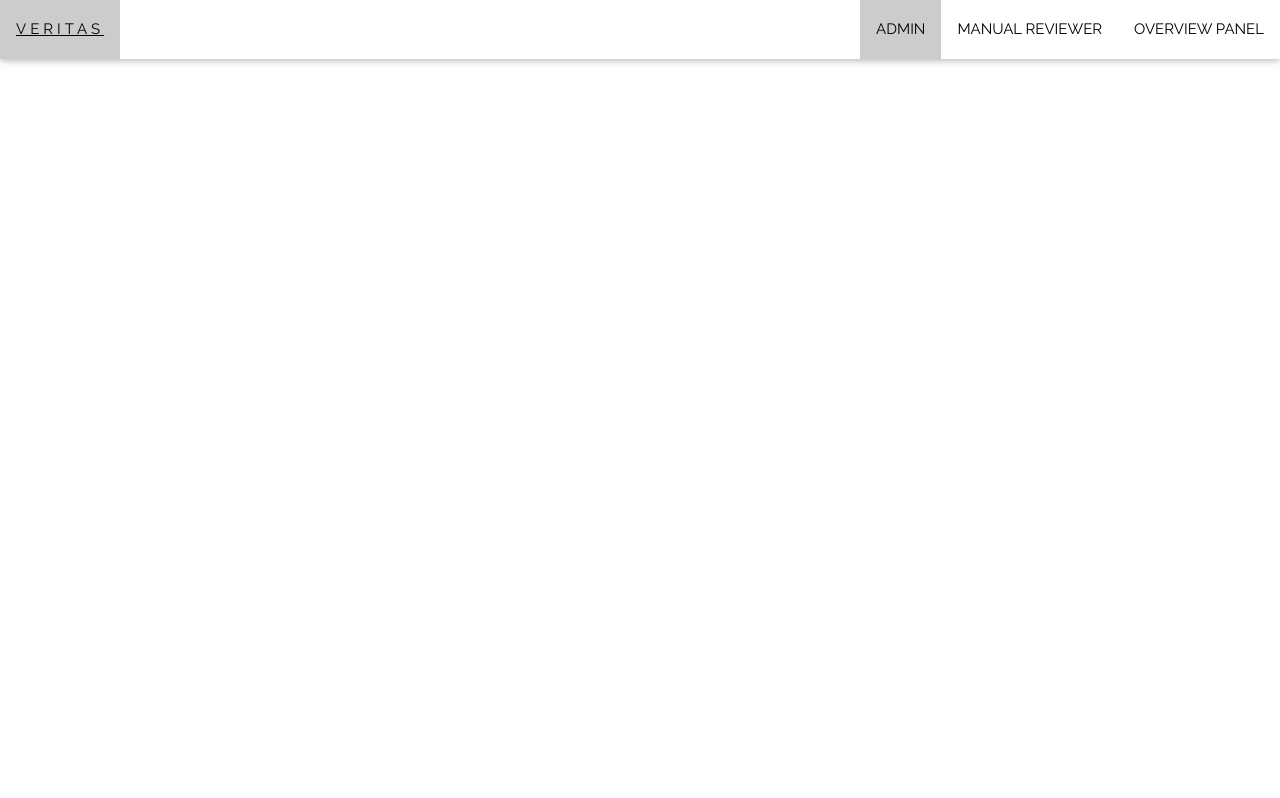
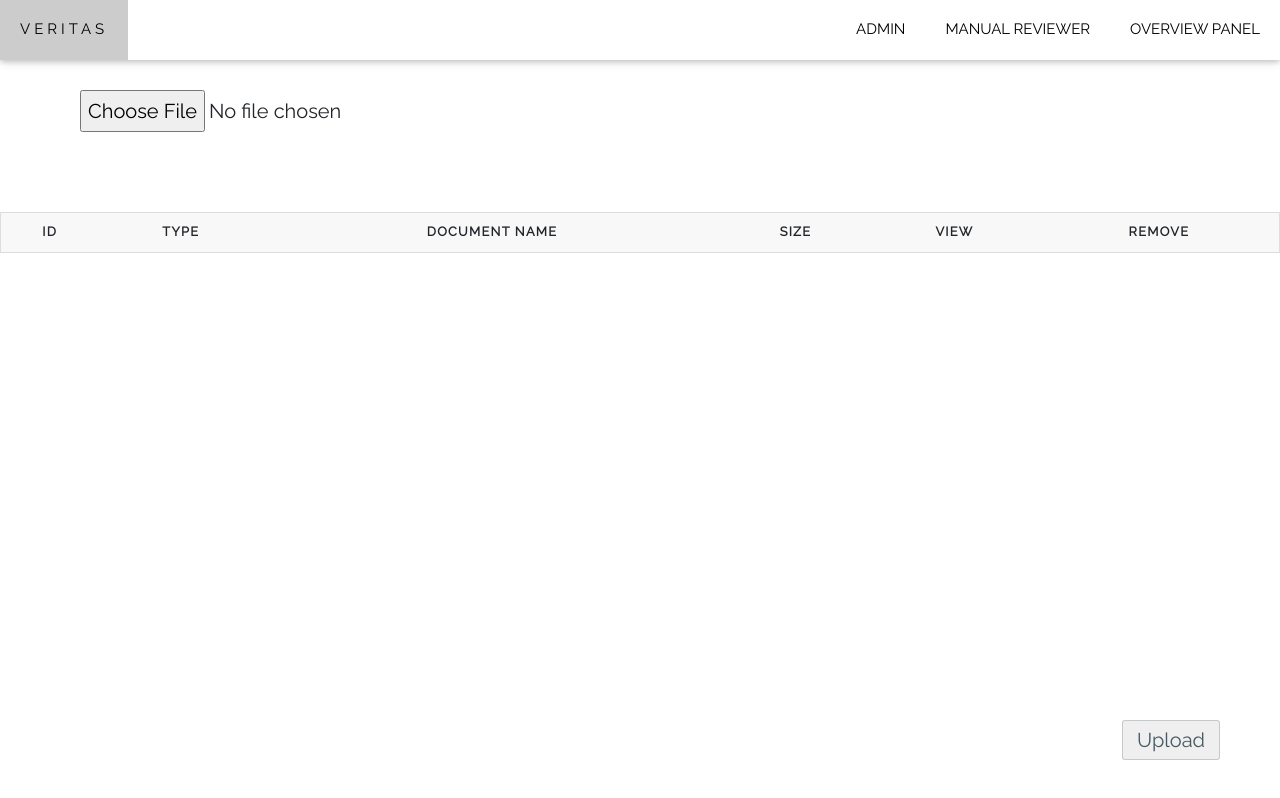
Before and after one commit to gauravghati/Technology-Assisted-Review-frontend, a React (Create React App) app: page /admin/1 in a window 1280 px wide. Built offline with nearby package versions, Linux system fonts and the light colour scheme.

Commit message:
admin page updated

```diff
--- a/package.json
+++ b/package.json
@@ -18,6 +18,7 @@
     "prop-types": "^15.8.1",
     "react": "^17.0.2",
     "react-dom": "^17.0.2",
+    "react-google-charts": "^4.0.0",
     "react-router-dom": "^6.2.1",
     "react-scripts": "5.0.0",
     "web-vitals": "^2.1.2"
--- a/src/AdminTraining.js
+++ b/src/AdminTraining.js
@@ -1,14 +1,91 @@
-import React from 'react'
+import React, { useState, useEffect } from 'react'
+import PictureAsPdfIcon from '@mui/icons-material/PictureAsPdf';
+import LaunchIcon from '@mui/icons-material/Launch';
+import DeleteIcon from '@mui/icons-material/Delete';
+import { Button } from '@mui/material';
 
 export default function AdminTraining() {
+    var [files, setFiles] = useState([]);
+    var [changeed, setChanged] = useState(false);
+
+    function handleFile(e) {
+        var arr = Array.from( e.target.files );
+        setFiles( arr );
+    }
+
+    function removeEle( idx ) {
+        var temp = files;
+        temp.splice(idx, 1);
+        setFiles( temp );
+        setChanged( !changeed );
+    }
+
+    useEffect(() => {
+        console.log( "useeffect called!" );
+    }, [changeed]);
+
     return (
         <div>
-            <h1>Admin's Page</h1>
-            <h1>Admin's Page</h1>
-            <h1>Admin's Page</h1>
-            <h1>Admin's Page</h1>
-            <h1>Admin's Page</h1>
-            <h1>Admin's Page</h1>
+            <div className="filterAndSearch">
+                <input className='chooseFolder'
+                    directory=""
+                    webkitdirectory=""
+                    type="file"
+                    onChange={ handleFile }
+                />
+            </div>
+
+            <table>
+                <thead>
+                    <tr>
+                        <th>id</th>
+                        <th>Type</th>
+                        <th>Document Name</th>
+                        <th>Size</th>
+                        <th>View</th>
+                        <th>Remove</th>
+                    </tr>
+                </thead>
+                <tbody> {
+                    files.map( (file, i) => {
+                        return <tr key={i} >
+                            <td> { i + 1 } </td>
+                            <td> {
+                                <PictureAsPdfIcon/>
+                            } </td>
+
+                            <td>{
+                                file.name
+                            } </td>
+
+                            <td>{
+                                file.size
+                            } </td>
+
+                            <td>
+                                <Button > {
+                                    <LaunchIcon/>
+                                } </Button>
+                            </td>
+
+                            <td>
+                                <Button onClick={ (i) => removeEle(i) } > {
+                                        <DeleteIcon/>
+                                } </Button>
+                            </td>
+
+                        </tr>
+                    })
+                }
+                </tbody>
+            </table>
+
+            <div className="admin-upload-button">
+                <button className='buttonNext' >
+                    Upload
+                </button>
+            </div>
+
         </div>
     )
 }
--- a/src/App.js
+++ b/src/App.js
@@ -1,6 +1,7 @@
 import React from "react";
 import ReviewerScreen from "./ReviewerScreen";
 import OverviewPanel from "./OverviewPanel";
+import AdminTraining from "./AdminTraining";
 import Nav from "./components/Nav";
 import './css/w3.css';
 import './css/style.css';
@@ -13,7 +14,7 @@ function App() {
         <div className="App">
           <Nav num = "1" />
           <Routes>
-            {/* <Route path="/admin/1" element = {  } /> */}
+            <Route path="/admin/1" element = { <AdminTraining/> } />
             <Route path="/reviewer/1" element = { <ReviewerScreen/> } />
             <Route path="/reviewer/2" element = { <OverviewPanel/> } />
           </Routes>
--- a/src/OverviewPanel.js
+++ b/src/OverviewPanel.js
@@ -15,13 +15,13 @@ import Pagination from './components/pagination.js'
 const BASE_URL_BACKEND = "http://localhost:8000/"
 const BASE_URL_FRONTEND = "http://localhost:3000/"
 
-
 export default function OverviewPanel() {
     var [documents, setDocuments] = useState();
     var [modalOpen, setModalOpen] = useState(false);
-    var [currDoc, setCurrDoc] = useState();
+    var [currDocIdx, setCurrDocIdx] = useState();
     var [ddChanged, setddChanged] = useState(true);
     var [pageOfItems, setPageOfItems] = useState([]);
+    var [documentIndexList, setDocumentIndexList] = useState([]);
 
     const labelArr = ["Label 0", "Label 1", "Label 2", "Label 3"];
     const statusArr = ["Manually Reviewer", "Auto Reviewer"];
@@ -81,6 +81,13 @@ export default function OverviewPanel() {
                 } )
             }
         }
+
+        // creating documentIndexList to pass it to Reviewer's screen
+        var docIdxList = [];
+        for( let i = 0; i < jsondata.length; i++ )
+            docIdxList.push( jsondata[i].id );
+
+        setDocumentIndexList( docIdxList );
         setDocuments(jsondata);
     }
 
@@ -106,12 +113,12 @@ export default function OverviewPanel() {
 
     function linkButtonClicked( num ) {
         setModalOpen(!modalOpen);
-        setCurrDoc(num);
+        setCurrDocIdx( num );
     }
 
     useEffect(() => {
         fetchtheAPI();
-    }, [ddChanged]);
+    }, [ddChanged, modalOpen]);
 
     if(!documents) return (<> Loading... </>);
 
@@ -119,27 +126,23 @@ export default function OverviewPanel() {
         multiselectContainer: {
             'width': '250px',
             'float': 'left',
-            'padding': '5px 10px',
+            'padding': '5px 10px'
         },
     }
 
     return (
         <div>
-            <div className="filter-dropdowns">
-                <div className="search">
-                    <input type="text" placeholder="Search Documents" />
-                    <div className="pickrandom" >
-                        <button onClick={ () => linkButtonClicked( "3" ) } >
+            <div className="filterAndSearch">
+                <div className="search_box">
+                    <input className='search_input' type="text" placeholder="Search Documents" />
+                    <button className='overviewButtons' onClick={ () => linkButtonClicked( Math.floor( Math.random() * documentIndexList.length ) ) } >
                         <ShuffleIcon/>
                         <font className="textpickrandom" >Pick Random</font>
                     </button>
-                    </div>
-                    <div className="resetbutton" >
-                        <button onClick={resetFilters} >
+                    <button className='overviewButtons' onClick={resetFilters} >
                         <RestartAltIcon/>
                         <font className="textpickrandom" >Reset Filters</font>
                     </button>
-                    </div>
                 </div>
 
                 <div className='filterdrop'>
@@ -202,7 +205,7 @@ export default function OverviewPanel() {
                 <tbody>
                     {
                         pageOfItems.map( (doc, i) => {
-                            return <tr key={i} className={ (currDoc === doc.id ) ? "rowShow" : "" } >
+                            return <tr key={i} className={ (currDocIdx === i ) ? "rowShow" : "" } >
                                 <td> { i + 1 } </td>
 
                                 <td> {
@@ -228,7 +231,7 @@ export default function OverviewPanel() {
                                 } </td>
 
                                 <td>
-                                    <Button onClick={ () => linkButtonClicked( doc.id ) } >
+                                    <Button onClick={ () => linkButtonClicked( i ) } >
                                     {
                                         ( doc.is_reviewed ) ? <EditIcon/> : <LaunchIcon/>
                                     }
@@ -251,13 +254,18 @@ export default function OverviewPanel() {
                     <div className="modal-card">
                         <div className="modal-body">
                         <div className="modal-content">
-                            <ReviewerScreen document_id={ currDoc } />
+                            <ReviewerScreen
+                                documentIndexList={ documentIndexList }
+                                currDocIdx = { currDocIdx }
+                                closeModal={ () => setModalOpen(!modalOpen) }
+                                setCurrDocIdx = { (num) => setCurrDocIdx(num) }
+                                refreshPage = { () => setddChanged( !ddChanged ) }
+                            />
                         </div>
                         </div>
                     </div>
                 </div> : <div></div>
             }
-
         </div>
     )
 }
--- a/src/components/Nav.js
+++ b/src/components/Nav.js
@@ -2,7 +2,6 @@ import React from 'react'
 
 export default function Nav() {
     var num = "1";
-
     if( localStorage.getItem('navnum') ) {
         num = localStorage.getItem('navnum');
         localStorage.removeItem('navnum');
@@ -23,7 +22,7 @@ export default function Nav() {
 
     return (
         <nav className="w3-top">
-            <div className="w3-bar w3-white w3-card" id="myNavbar">
+            <div className="w3-white w3-card" id="myNavbar">
                 <a href={process.env.PUBLIC_URL + '/'} className={ veritasWide }> VERITAS </a>
                 <div className="w3-right w3-hide-small">
                     <a href={process.env.PUBLIC_URL + '/admin/1'} onClick={ () => changeNum("1") } className = { activeAdmin } >
--- a/src/css/style.css
+++ b/src/css/style.css
@@ -11,43 +11,28 @@ body, html {
   line-height: 1.8;
 }
 
-.w3-bar .w3-button {
-  padding: 16px;
+.buttonNext {
+  border: 0px;
+  display: inline-flex;
+  vertical-align: middle;
+  -webkit-box-pack: center;
+  justify-content: center;
+  -webkit-box-align: center;
+  align-items: center;
+  border-radius: 3px;
+  line-height: 20px;
+  transition: all 0.18s ease-in-out 0s;
+  outline: 0px;
+  cursor: pointer;
+  box-shadow: rgb(38 50 56 / 20%) 0px 0px 0px 1px inset;
+  color: rgb(69, 90, 100);
+  padding: 10px 15px 10px 15px;
+  margin: 10px;
+  font-size: 20px;
 }
 
-.w3-button:hover{
-  color:#000!important;
-  background-color:#ccc!important
-}
-
-.w3-button-active {
-  color:#000!important;
-  background-color:#ccc!important
-}
-
-.button {
-  background-color: #4CAF50; /* Green */
-  border: none;
-  color: white;
-  padding: 16px 32px;
-  text-align: center;
-  text-decoration: none;
-  display: inline-block;
-  font-size: 16px;
-  margin: 4px 2px;
-  transition-duration: 0.4s;
-  cursor: pointer;
-}
-
-.button1 {
-  background-color: white;
-  color: black;
-  border: 2px solid #4CAF50;
-}
-
-.button1:hover {
-  background-color: #4CAF50;
-  color: white;
+.buttonNext:hover {
+  background-color: #ccc;
 }
 
 .top-next-prev-button {
@@ -72,6 +57,12 @@ body, html {
   float: right;
 }
 
+.admin-upload-button {
+  position : fixed;
+  bottom: 30px;
+  right: 50px;
+}
+
 /* Size the viewer as desired. In this case, we fill the browser window. */
 #viewer-container {
   height: 100%;
@@ -92,7 +83,7 @@ body, html {
   width: fit-content;
 }
 
-.search {
+.search_box {
   /* border: 1px solid #000; */
   width: 30% ;
   padding-top: 90px;
@@ -100,22 +91,19 @@ body, html {
   float: right;
 }
 
-.filterbutton {
-  /* border: 1px solid #000; */
-  padding-left: 20px;
-  width: 50%;
-}
-
-.filterlabelbutton {
-  margin-right: 50px;
+.search_input {
+  height: 50px;
+  margin-bottom: 20px;
+  margin-right: 20px;
 }
 
 .filterdrop {
   /* border: 1px solid #000; */
+  padding-top: 30px;
   width: 60%;
 }
 
-.filter-dropdowns {
+.filterAndSearch {
   /* border: 1px solid #000; */
   padding-left: 50px;
   padding-bottom: 50px;
@@ -124,8 +112,27 @@ body, html {
   float : left;
 }
 
-.pickrandom {
-  float: right;
+.overviewButtons {
+  border: 0px;
+  display: inline-flex;
+  vertical-align: middle;
+  -webkit-box-pack: center;
+  justify-content: center;
+  -webkit-box-align: center;
+  align-items: center;
+  border-radius: 3px;
+  line-height: 20px;
+  transition: all 0.18s ease-in-out 0s;
+  outline: 0px;
+  cursor: pointer;
+  box-shadow: rgb(38 50 56 / 20%) 0px 0px 0px 1px inset;
+  color: rgb(69, 90, 100);
+  padding: 5px 15px 5px 15px;
+  font-size: 20px;
+}
+
+.overviewButtons:hover {
+  background-color: #ccc;
 }
 
 .textpickrandom {
@@ -142,8 +149,19 @@ body, html {
   float: right;
 }
 
+a:hover { text-decoration: none; }
+
+.w3-button {
+  padding: 16px 20px;
+  height: 60px;
+}
+
 .rowShow {
   background-color: #ccc
+}
+
+.chooseFolder {
+  padding: 30px;
 }
 
 .modal {
```
Also changed, not shown: src/ReviewerScreen.js (+74 -17 lines), 1 other file (tests, documents, lock files or other folders). Lines whose indentation alone changed are shown as unchanged.
